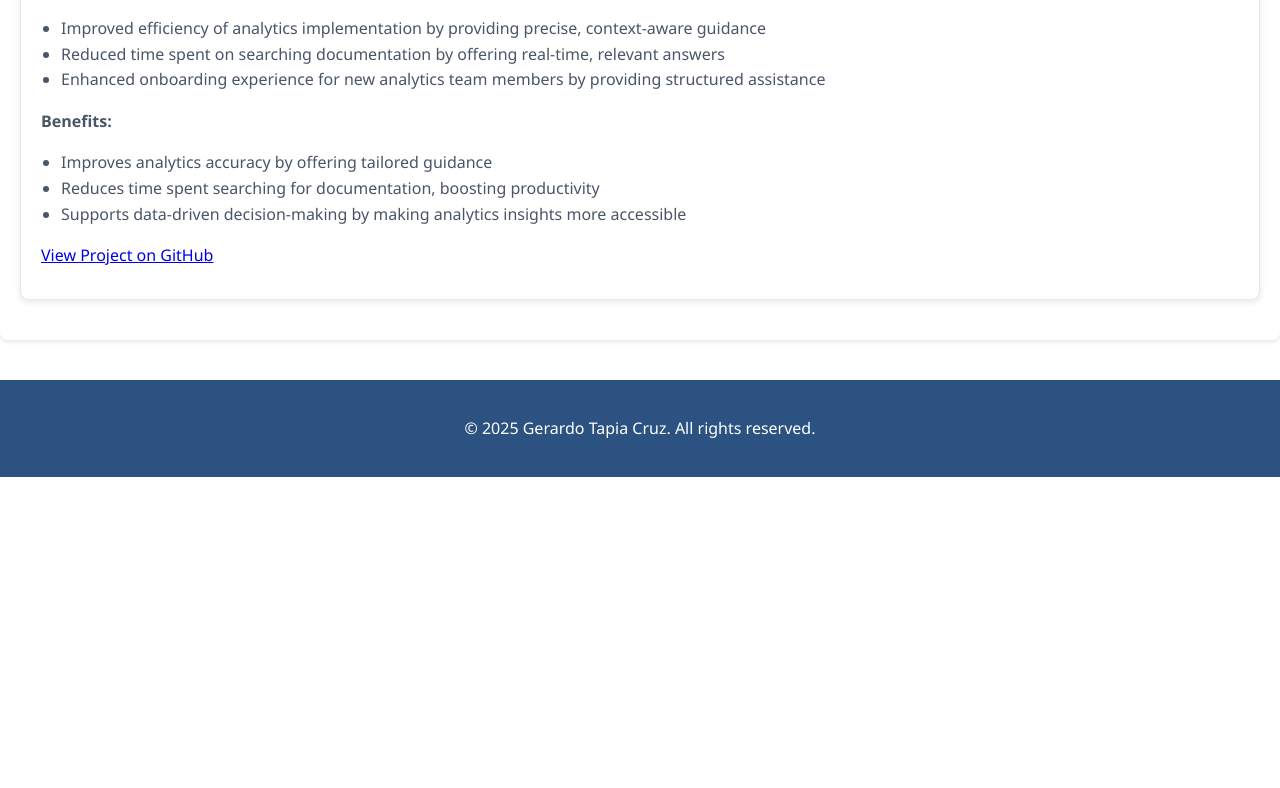
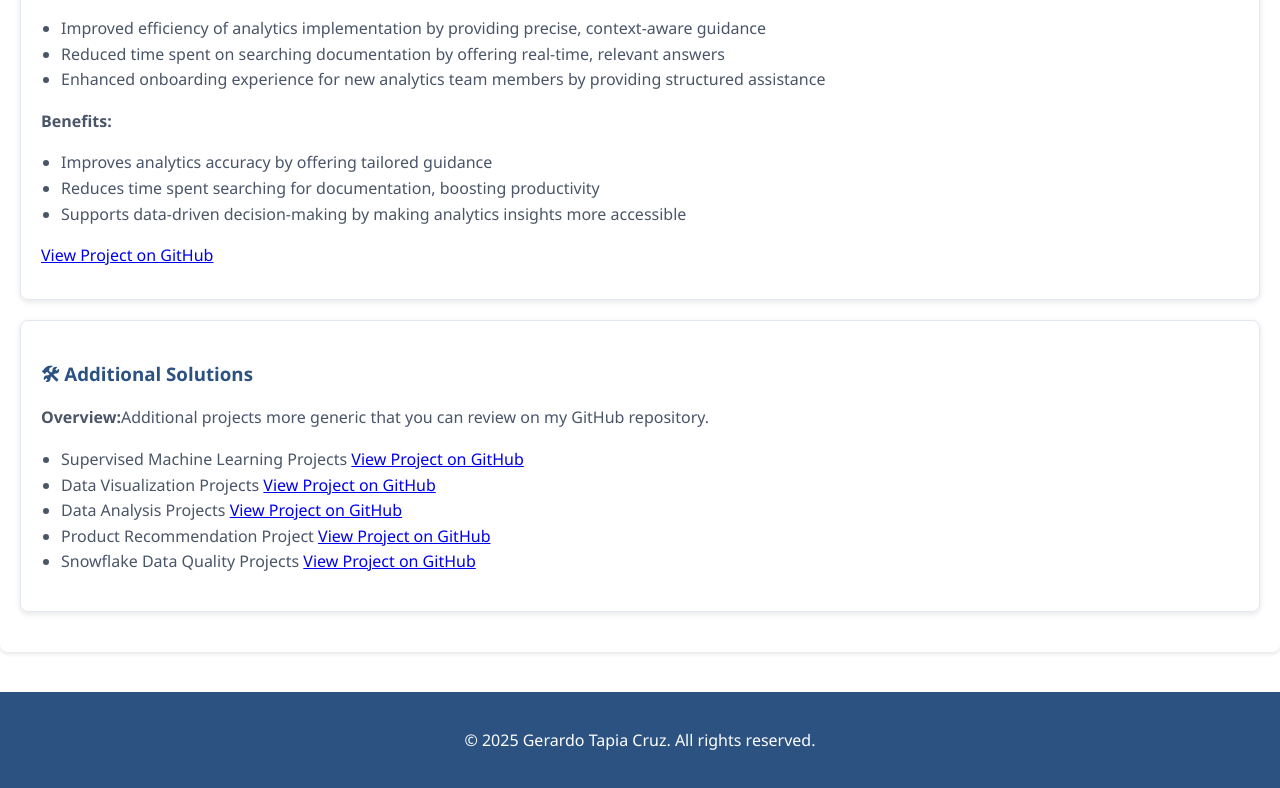
Before and after one commit to gtapia75/gtapia75.github.io, a plain HTML site: page ai-ml-projects.html in a window 1280 px wide. Shown: the part 3259-4047 px from the top of the page. Before the commit the page ends 3736 px from the top, so only its background shows below. Drawn offline with Linux system fonts and the light colour scheme.

Commit message:
Additional Generic projects added

```diff
--- a/ai-ml-projects.html
+++ b/ai-ml-projects.html
@@ -143,6 +143,17 @@
             <p><a href="https://github.com/gtapia75/RAG_analytics_helper" target="_blank">View Project on GitHub</a></p>
         </div>
 
+        <div class="project-card2">
+            <h3>🛠 Additional Solutions</h3>
+            <p><strong>Overview:</strong>Additional projects more generic that you can review on my GitHub repository.</p>
+            <ul>
+                <li>Supervised Machine Learning Projects <a href="https://github.com/gtapia75/Supervised-Machine-Learning" target="_blank">View Project on GitHub</a></li>
+                <li>Data Visualization Projects <a href="https://github.com/gtapia75/data-visualization" target="_blank">View Project on GitHub</a></li>
+                <li>Data Analysis Projects <a href="https://github.com/gtapia75/data-analysis" target="_blank">View Project on GitHub</a></li>
+                <li>Product Recommendation Project <a href="https://github.com/gtapia75/amazon-product-recommender" target="_blank">View Project on GitHub</a></li>
+                <li>Snowflake Data Quality Projects <a href="https://github.com/gtapia75/data-quality-pipeline" target="_blank">View Project on GitHub</a></li>
+           </ul>
+        </div>
     </section>
 
     <footer>
```
